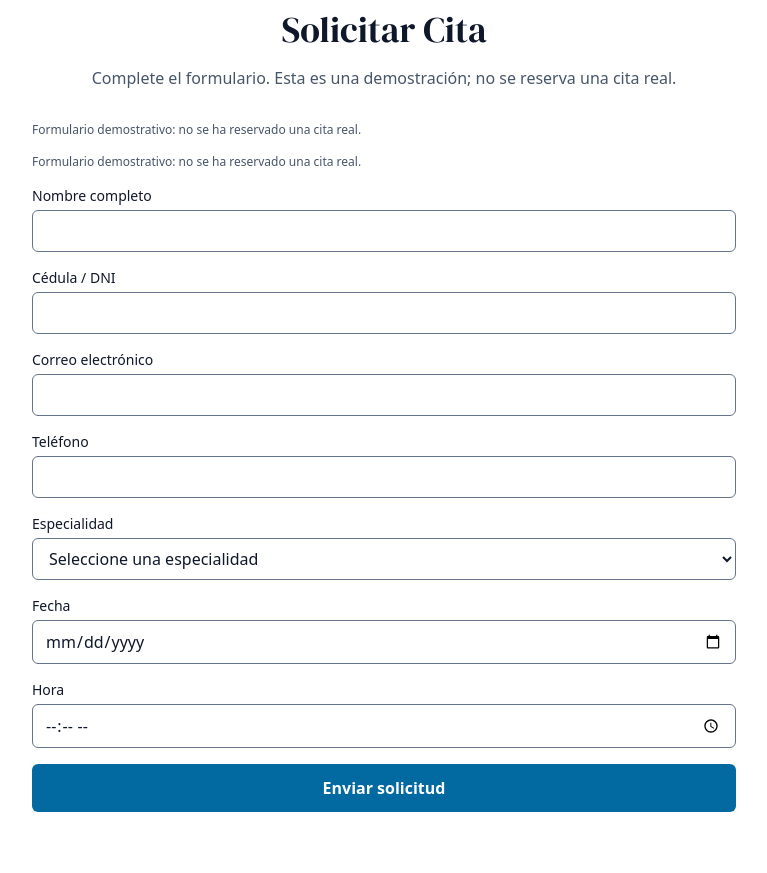
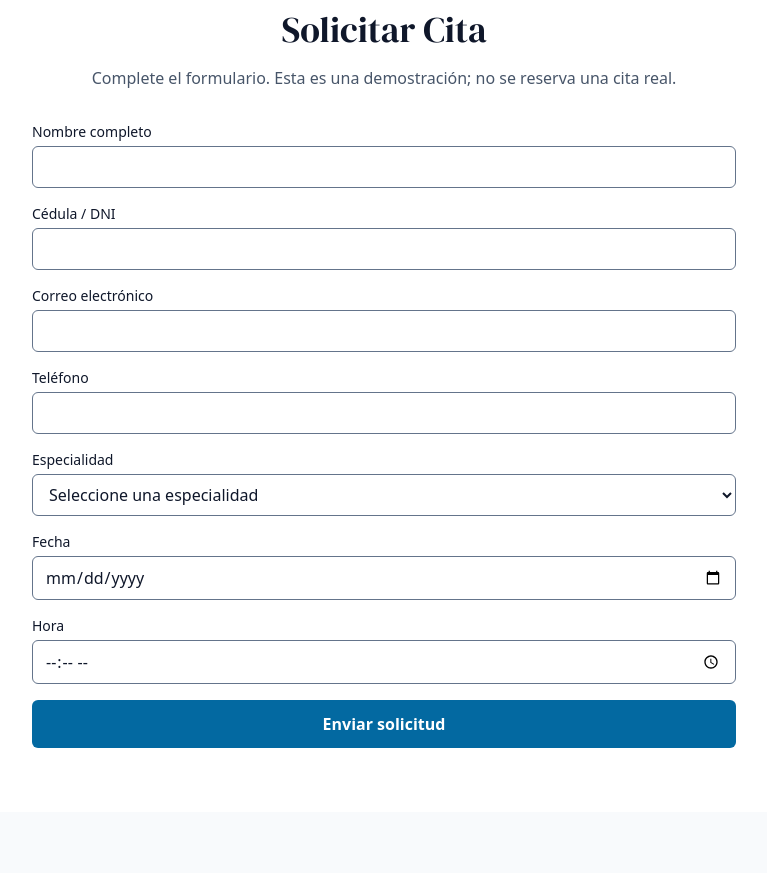
Before and after one commit to AngelSSJR/Consultorio-M-dico-mediante-Flujos-Asistidos-por-IA-y-Vibe-Coding, a website with bundled scripts: page index.html in a window 1280 px wide. Shown: the part 2160-3033 px from the top of the page, without its empty margins (256-1023 px from the left). Built offline with nearby package versions, Linux system fonts and the light colour scheme; files whose address does not match are found by name.

Commit message:
Refactor code structure for improved readability and maintainability

```diff
--- a/index.html
+++ b/index.html
@@ -243,7 +243,6 @@
           <p id="appointment-desc" class="text-secondary">Complete el formulario. Esta es una demostración; no se reserva una cita real.</p>
         </div>
         <form id="appointment-form" class="space-y-4" novalidate>
-          <p id="appointment-demo-notice" class="text-xs text-secondary mt-2 mb-4">Formulario demostrativo: no se ha reservado una cita real.</p>
           <div>
             <label for="name" id="name-label" class="block text-sm font-medium text-primary mb-1">Nombre completo <span class="text-error">*</span></label>
             <input type="text" id="name" name="name" required>
--- a/js/app.js
+++ b/js/app.js
@@ -129,7 +129,7 @@ function setLang(lang) {
   if (submitBtn) {submitBtn.textContent = t.appointment.submit;}
 
   // Demo notice
-  const demoNotice = document.querySelector("#appointment-form p:first-of-type");
+  const demoNotice = document.getElementById("appointment-demo-notice");
   if (demoNotice) {demoNotice.textContent = t.appointment.demoNotice;}
 
   // Footer
--- a/js/components/appointment-form.js
+++ b/js/components/appointment-form.js
@@ -1,15 +1,9 @@
 import { validateForm } from "../utils/validation.js";
 import { requestAppointment } from "../services/appointment-service.js";
-import { APPOINTMENT_DEMO_NOTICE } from "../config/constants.js";
 
 export function initAppointmentForm(formId, onSuccess) {
   const form = document.getElementById(formId);
   if (!form) {return;}
-
-  const notice = document.createElement("p");
-  notice.className = "text-xs text-secondary mt-2 mb-4";
-  notice.textContent = APPOINTMENT_DEMO_NOTICE;
-  form.prepend(notice);
 
   form.addEventListener("submit", async (event) => {
     event.preventDefault();
```
Also changed, not shown: assets/images/Gemini_Generated_Image_2al24r2al24r2al2.jpeg (added), assets/images/Gemini_Generated_Image_4fi2kj4fi2kj4fi2.jpeg (added), assets/images/Gemini_Generated_Image_dddqp3dddqp3dddq.jpeg (added), assets/images/Gemini_Generated_Image_ie3tjoie3tjoie3t.jpeg (added), assets/images/Gemini_Generated_Image_lf6grplf6grplf6g.jpeg (added), assets/images/Gemini_Generated_Image_t4q4iqt4q4iqt4q4.jpeg (added).
